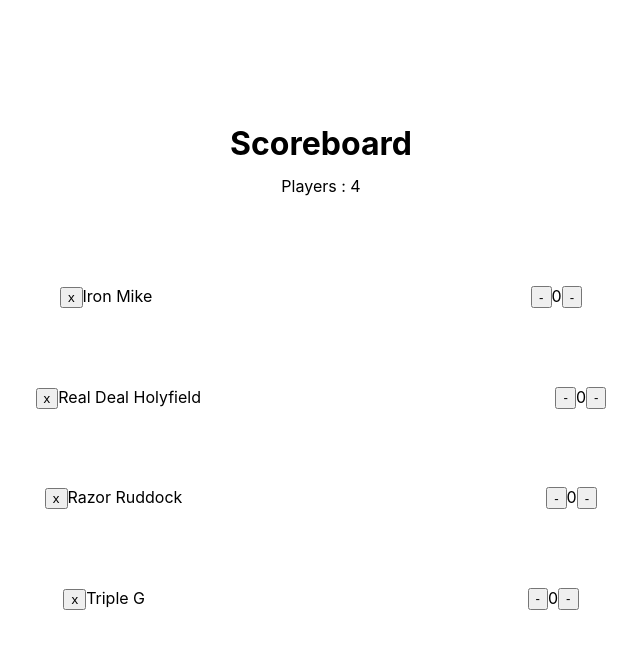
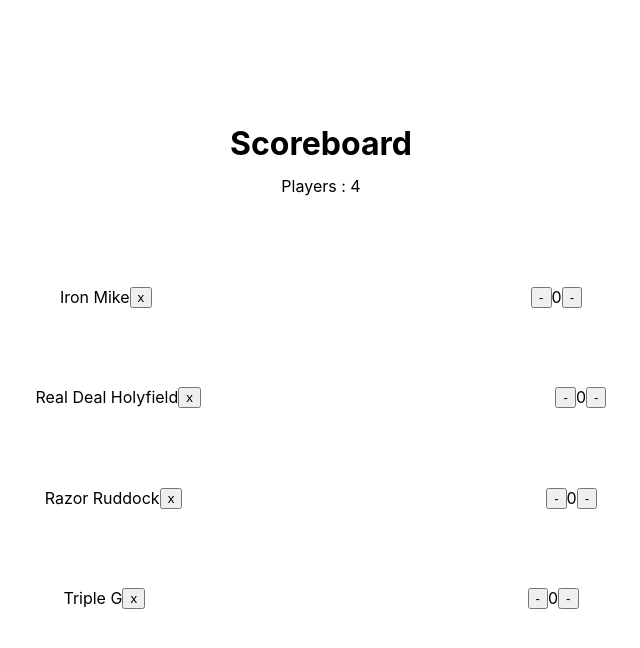
Before and after one commit to Jones100/Boxlife, a React (Create React App) app: page / in a window 1280 px wide. Shown: the top 648 px of the page, without its empty margins (319-959 px from the left). Built offline with nearby package versions, Linux system fonts and the light colour scheme.

Commit message:
swicthed delete button to be on the right hand side of player name

```diff
--- a/src/App.css
+++ b/src/App.css
@@ -87,6 +87,21 @@
 	justify-content: space-evenly;
 }
 
+.player-button-container {
+	display: flex;
+    flex-direction: row;
+}
+
+.player-name {
+	display: flex;
+    flex-direction: row;
+}
+
+.delete-button {
+	display: flex;
+    flex-direction: row;
+}
+
 .counter-container {
 	display: flex;
     flex-direction: row;
--- a/src/App.js
+++ b/src/App.js
@@ -23,10 +23,17 @@ class App extends Component {
     const Player = (props) => {
       return (
         <div className = "player">
-          <div className = "player-name">
-						<button onClick = { () => props.removePlayer(props.id)}> x </button>
-            {props.name}
-          </div>
+					<div className = "player-button-container">
+						<div className = "player-name">
+					  		{props.name}
+						</div>
+						<div className="button-container">
+							<button onClick={() => props.removePlayer(props.id)}
+								className="delete-button">
+								x
+							</button>
+						</div>
+					</div>
 
           <Counter />
 
```
